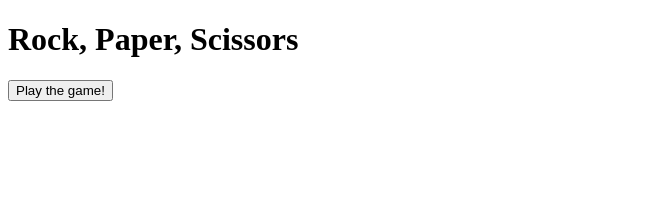
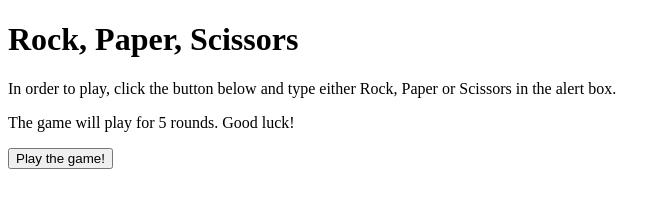
Before and after one commit to raidzklart/rock-paper-scissors, a plain HTML site: page index.html in a window 1280 px wide. Shown: the whole page, without its empty margins (0-671 px from the left). Drawn offline with Linux system fonts and the light colour scheme.

Commit message:
Add game instructions to HTML

```diff
--- a/index.html
+++ b/index.html
@@ -8,6 +8,8 @@
 </head>
 <body>
     <h1>Rock, Paper, Scissors</h1>
+    <p>In order to play, click the button below and type either Rock, Paper or Scissors in the alert box.</p>
+    <p>The game will play for 5 rounds. Good luck!</p>
     <button onclick="game()">Play the game!</button>
     <script>
         const choices = ["Rock", "Paper", "Scissors"]
```
